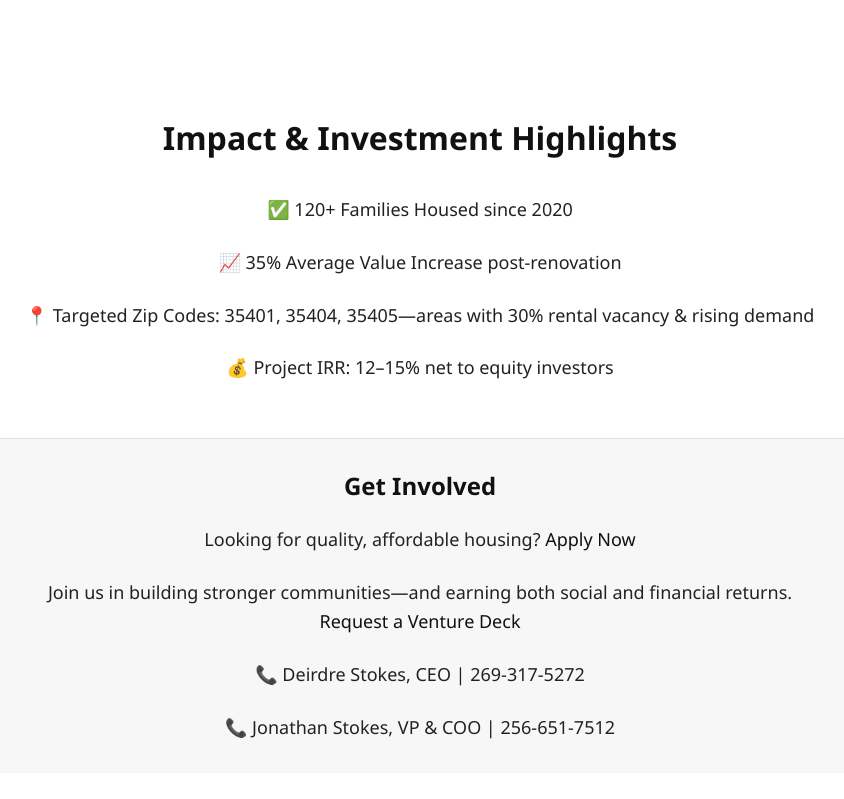
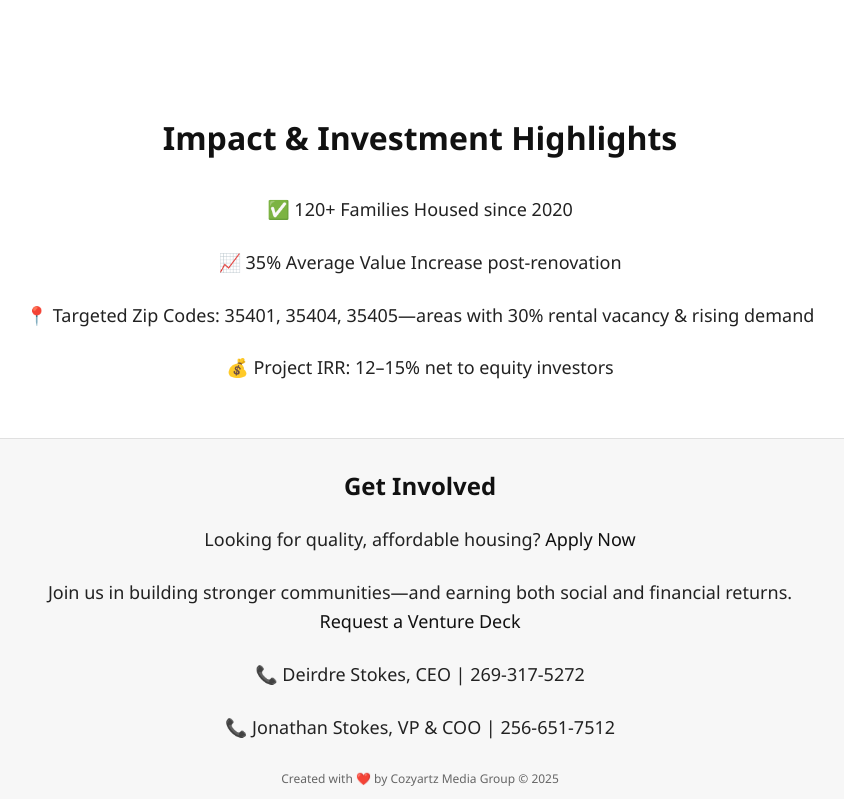
Before and after one commit to cozyartz/jb-mckinney-landing, a plain HTML site: page index.html in a window 1280 px wide. Shown: the part 3044-3843 px from the top of the page, without its empty margins (220-1064 px from the left). Before the commit the page ends 3817 px from the top, so only its background shows below. Drawn offline with Linux system fonts and the light colour scheme.

Commit message:
copywrite

```diff
--- a/index.html
+++ b/index.html
@@ -113,6 +113,9 @@
         <p class="text">📞 Deirdre Stokes, CEO | 269-317-5272</p>
         <p class="text">📞 Jonathan Stokes, VP & COO | 256-651-7512</p>
       </div>
+      <div class="container" style="text-align: center; margin-top: 1rem;">
+        <small style="font-size: 0.75rem; color: #666;">
+          Created with ❤️ by Cozyartz Media Group &copy; 2025
+        </small>
+      </div>
     </footer>
-  </body>
-</html>
```
